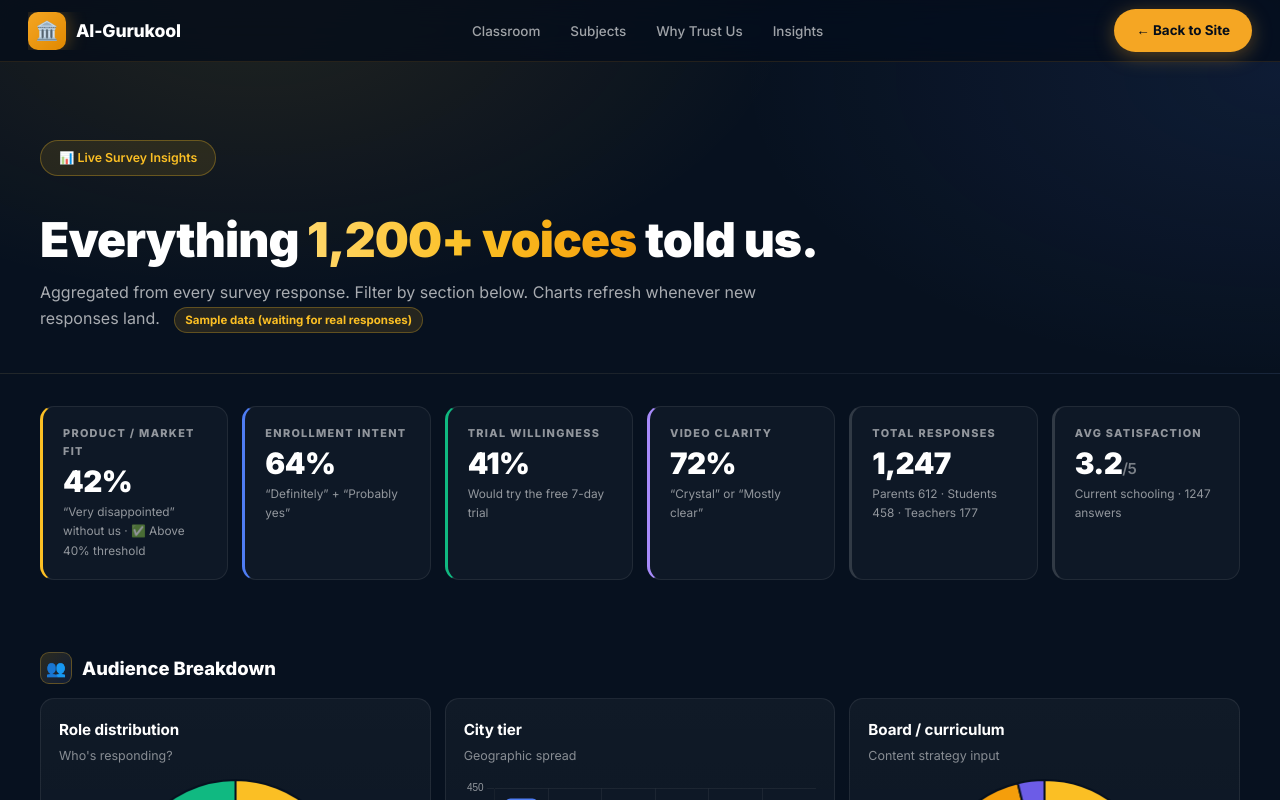
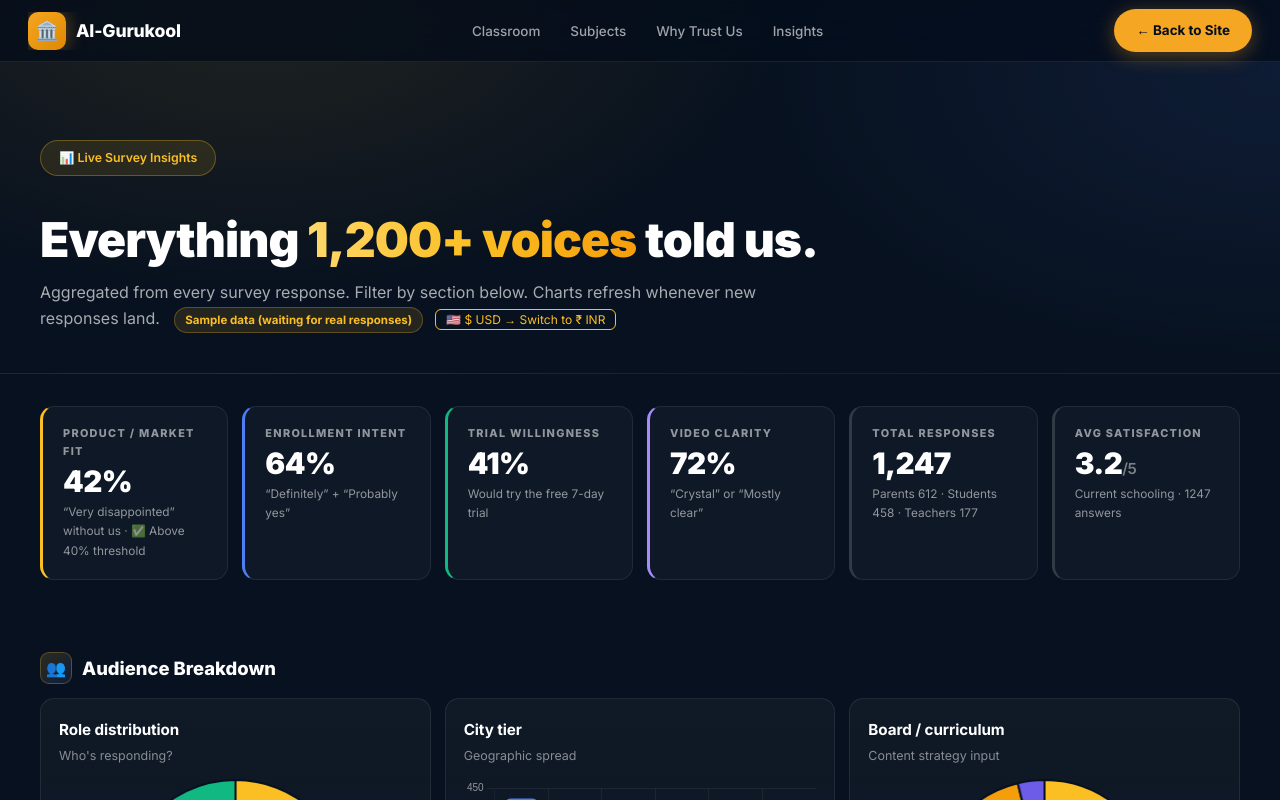
Before and after one commit to hire-genai/Ai-Gurukool, a Next.js app: page /insights in a window 1280 px wide. Shown: the top 800 px of the page. Built offline with nearby package versions, Linux system fonts and the light colour scheme; no server answers; the database is empty.

Commit message:
hiregenai

```diff
--- a/app/insights/page.tsx
+++ b/app/insights/page.tsx
@@ -1,5 +1,6 @@
 'use client'
 import { useEffect, useRef, useState } from 'react'
+import { useCurrency, convertLabel } from '@/lib/currency'
 
 /* ─── Types ─────────────────────────────────────────────────────────────── */
 type Bucket = { label: string; count: number }
@@ -192,7 +193,9 @@
   const [usingSample, setUsingSample] = useState(false)
   const [loading, setLoading]   = useState(true)
   const [error, setError]       = useState('')
+  const [formattedDate, setFormattedDate] = useState('')
   const chartsRef = useRef<Array<{ destroy(): void }>>([])
+  const currency = useCurrency()
 
   useEffect(() => {
     let alive = true
@@ -255,7 +258,7 @@
       }
       const bar = (id: string, rows: Bucket[], color: string | string[] = GOLD, horizontal = false) => mk(id, {
         type: 'bar',
-        data: { labels: rows.map(r => r.label), datasets: [{ data: rows.map(r => r.count), backgroundColor: color, borderRadius: 6, maxBarThickness: 34 }] },
+        data: { labels: rows.map(r => convertLabel(r.label, currency)), datasets: [{ data: rows.map(r => r.count), backgroundColor: color, borderRadius: 6, maxBarThickness: 34 }] },
         options: {
           maintainAspectRatio: false, indexAxis: horizontal ? 'y' : 'x',
           plugins: { legend: { display: false }, tooltip: { backgroundColor: '#0a1526', borderColor: 'rgba(255,255,255,.1)', borderWidth: 1 } },
@@ -264,7 +267,7 @@
       })
       const doughnut = (id: string, rows: Bucket[], colors = PALETTE) => mk(id, {
         type: 'doughnut',
-        data: { labels: rows.map(r => r.label), datasets: [{ data: rows.map(r => r.count), backgroundColor: colors, borderColor: '#07111f', borderWidth: 2 }] },
+        data: { labels: rows.map(r => convertLabel(r.label, currency)), datasets: [{ data: rows.map(r => r.count), backgroundColor: colors, borderColor: '#07111f', borderWidth: 2 }] },
         options: { maintainAspectRatio: false, cutout: '62%', plugins: { legend: { position: 'bottom', labels: { color: AXIS, boxWidth: 10, padding: 10, font: { size: 11 } } } } },
       })
 
@@ -291,7 +294,7 @@
       mk('c-vw', {
         type: 'line',
         data: {
-          labels: priceLabels,
+          labels: priceLabels.map(l => convertLabel(l, currency)),
           datasets: [
             { label: 'Too cheap (%)',      data: cumFromLeft(D_.pC),  borderColor: RED,    backgroundColor: 'transparent', tension: .4 },
             { label: 'Bargain (%)',        data: cumFromRight(D_.pB), borderColor: ORANGE, backgroundColor: 'transparent', tension: .4 },
@@ -343,6 +346,11 @@
     })
 
     return () => { cancelled = true; chartsRef.current.forEach(c => c.destroy()); chartsRef.current = [] }
+  }, [data, currency])
+
+  useEffect(() => {
+    if (data?.updatedAt) setFormattedDate(new Date(data.updatedAt).toLocaleString())
+    else setFormattedDate(new Date(SAMPLE.updatedAt).toLocaleString())
   }, [data])
 
   const kpi = data ?? SAMPLE
@@ -392,6 +400,16 @@
             Aggregated from every survey response. Filter by section below. Charts refresh whenever
             new responses land. {usingSample && <span className="ins-tag">Sample data (waiting for real responses)</span>}
             {error && <span className="ins-tag ins-tag-warn">{error}</span>}
+            <button
+              style={{ marginLeft: 12, padding: '2px 10px', borderRadius: 6, border: '1px solid #fbbf24', background: 'transparent', color: '#fbbf24', cursor: 'pointer', fontSize: 12 }}
+              onClick={() => {
+                const next = currency === 'INR' ? 'USD' : 'INR'
+                localStorage.setItem('aig_currency_override', next)
+                window.location.reload()
+              }}
+            >
+              {currency === 'INR' ? '🇮🇳 ₹ INR → Switch to $ USD' : '🇺🇸 $ USD → Switch to ₹ INR'}
+            </button>
           </p>
         </div>
       </section>
@@ -487,7 +505,7 @@
       <div className="container ins-grid">
         <Card col={6} tall title="Student learning problems" sub="Top pain points reported by students"><canvas id="c-sproblems" /></Card>
         <Card col={6} tall title="What would attract teachers" sub="Top levers for teacher acquisition"><canvas id="c-tattract" /></Card>
-        <Card col={6} title="Teacher expected compensation" sub="Pay expectations (₹ / month)"><canvas id="c-tcomp" /></Card>
+        <Card col={6} title="Teacher expected compensation" sub={`Pay expectations (${currency === 'INR' ? '₹' : '$'} / month)`}><canvas id="c-tcomp" /></Card>
         <Card col={6} title="Teacher engagement preference" sub="Full-time · part-time · flexible · rev-share"><canvas id="c-tengage" /></Card>
       </div>
 
@@ -505,11 +523,11 @@
       <div className="container ins-recs">
         {[
           { p: 0, label: 'P0', tag: 'ins-p0', action: 'Address screen-time worry — publish research, add usage caps', signal: `${kpi.worries.find(w => /screen/i.test(w.label))?.count || '—'} respondents flagged it`, impact: 'Removes #1 objection' },
-          { p: 0, label: 'P0', tag: 'ins-p0', action: 'Anchor pricing at ₹4,999/mo · early-bird ₹3,999', signal: `Van Westendorp sweet-spot: ${kpi.fairPrice[Math.floor(kpi.fairPrice.length / 2)]?.label || '—'}`, impact: 'Maximises acceptance vs revenue' },
+          { p: 0, label: 'P0', tag: 'ins-p0', action: convertLabel('Anchor pricing at ₹4,999/mo · early-bird ₹3,999', currency), signal: `Van Westendorp sweet-spot: ${convertLabel(kpi.fairPrice[Math.floor(kpi.fairPrice.length / 2)]?.label || '—', currency)}`, impact: 'Maximises acceptance vs revenue' },
           { p: 1, label: 'P1', tag: 'ins-p1', action: 'Free 7-day trial as primary CTA', signal: `${trialPct}% willing to try trial`, impact: '~3× expected conversion' },
           { p: 1, label: 'P1', tag: 'ins-p1', action: 'Build parent dashboard (live + weekly reports)', signal: `${kpi.comfort[0]?.label} · ${kpi.comfort[1]?.label} are top trust-builders`, impact: 'Converts fence-sitters' },
           { p: 1, label: 'P1', tag: 'ins-p1', action: 'Prioritise Math / Physics / Chemistry depth', signal: `Top 3 tuition subjects: ${kpi.subjects.slice(0, 3).map(s => s.label).join(', ')}`, impact: 'Replaces existing spend' },
-          { p: 2, label: 'P2', tag: 'ins-p2', action: 'Target Tier-1/2 cities · ₹1L–₹5L household income', signal: 'Highest enrollment-intent segment', impact: 'Best CAC efficiency' },
+          { p: 2, label: 'P2', tag: 'ins-p2', action: convertLabel('Target Tier-1/2 cities · ₹1L–₹5L household income', currency), signal: 'Highest enrollment-intent segment', impact: 'Best CAC efficiency' },
           { p: 2, label: 'P2', tag: 'ins-p2', action: 'Teacher recruiting: flexible hours + WFH messaging', signal: `Top 2 attract factors: ${kpi.teacherAttract.slice(0, 2).map(t => t.label).join(', ')}`, impact: 'Faster teacher acquisition' },
           { p: 3, label: 'P3', tag: 'ins-p3', action: 'Refine intro video — still unclear for many', signal: `${100 - clarityPct}% found value unclear or somewhat unclear`, impact: 'Higher top-of-funnel conversion' },
         ].map(r => (
@@ -524,7 +542,7 @@
       </div>
 
       <footer className="ins-foot">
-        Updated {new Date(kpi.updatedAt).toLocaleString()} · Powered by <code>/api/insights</code> · Charts by Chart.js
+        {formattedDate && <>Updated {formattedDate} · </>}Powered by <code>/api/insights</code> · Charts by Chart.js
       </footer>
     </>
   )
--- a/app/page.tsx
+++ b/app/page.tsx
@@ -304,7 +304,7 @@
           <li><a href="/insights"    onClick={() => setMobileNav(false)}>Insights</a></li>
         </ul>
         <div className="nav-right">
-          <button className="nav-cta" onClick={() => setShowSurvey(true)}>Book a Class</button>
+          <button className="nav-cta" onClick={() => setShowSurvey(true)}>Survey</button>
           <button className="nav-toggle" onClick={() => setMobileNav(v => !v)} aria-label="menu">
             <span /><span /><span />
           </button>
--- a/components/SurveyModal.tsx
+++ b/components/SurveyModal.tsx
@@ -1,5 +1,6 @@
 'use client'
 import { useEffect, useMemo, useRef, useState, useCallback } from 'react'
+import { useCurrency, convertLabel } from '@/lib/currency'
 
 /* ─── Types ─────────────────────────────────────────────────────────────── */
 type Role = 'parent' | 'student' | 'teacher'
@@ -198,6 +199,7 @@
   const [autoAdvance, setAutoAdvance] = useState(true)
   const [copied, setCopied] = useState(false)
   const videoRef = useRef<HTMLVideoElement | null>(null)
+  const currency = useCurrency()
 
   const categories: Category[] = useMemo(
     () => (role ? groupByCategory(BANKS[role]) : []),
@@ -472,7 +474,7 @@
                             type="button"
                             className={`svy-chip${val === o ? ' active' : ''}`}
                             onClick={() => setAnswer(q.id, o)}
-                          >{o}</button>
+                          >{convertLabel(o, currency)}</button>
                         ))}
                       </div>
                     )}
@@ -487,7 +489,7 @@
                               type="button"
                               className={`svy-chip${arr.includes(o) ? ' active' : ''}`}
                               onClick={() => toggleCheckbox(q, o)}
-                            >{o}</button>
+                            >{convertLabel(o, currency)}</button>
                           )
                         })}
                       </div>
--- /dev/null
+++ b/lib/currency.ts
@@ -0,0 +1,59 @@
+'use client'
+import { useEffect, useState } from 'react'
+
+export type Currency = 'INR' | 'USD'
+
+const USD_PER_INR = 0.01
+
+function detectCurrency(): Currency {
+  if (typeof window === 'undefined') return 'INR'
+  try {
+    const tz = Intl.DateTimeFormat().resolvedOptions().timeZone || ''
+    if (tz.includes('Kolkata') || tz.includes('Calcutta')) return 'INR'
+    const langs: string[] = [
+      ...(Array.isArray(navigator.languages) ? navigator.languages : []),
+      navigator.language || '',
+    ]
+    if (langs.some(l => /(-|_)IN\b/i.test(l))) return 'INR'
+    return 'USD'
+  } catch {
+    return 'INR'
+  }
+}
+
+export function useCurrency(): Currency {
+  const [cur, setCur] = useState<Currency>('INR')
+  useEffect(() => {
+    const tz = Intl.DateTimeFormat().resolvedOptions().timeZone
+    const lang = navigator.language
+    const override = localStorage.getItem('aig_currency_override') as Currency | null
+    const detected = override ?? detectCurrency()
+    console.log('[Currency]', { timezone: tz, language: lang, override, detected })
+    setCur(detected)
+  }, [])
+  return cur
+}
+
+function formatUsd(usd: number): string {
+  const abs = Math.abs(usd)
+  if (abs >= 1000) {
+    const k = usd / 1000
+    const rounded = Math.round(k * 10) / 10
+    return `$${rounded % 1 === 0 ? rounded.toFixed(0) : rounded.toFixed(1)}K`
+  }
+  if (abs >= 1 && usd % 1 === 0) return `$${usd}`
+  if (abs >= 1) return `$${usd.toFixed(0)}`
+  return `$${usd.toFixed(2)}`
+}
+
+export function convertLabel(label: string, currency: Currency): string {
+  if (!label || currency === 'INR') return label
+  return label.replace(/₹\s*([\d,]+(?:\.\d+)?)\s*([KLkl])?/g, (_m, num: string, mag?: string) => {
+    let n = parseFloat(num.replace(/,/g, ''))
+    if (!isFinite(n)) return _m
+    const m = (mag || '').toUpperCase()
+    if (m === 'K') n *= 1000
+    else if (m === 'L') n *= 100000
+    return formatUsd(n * USD_PER_INR)
+  })
+}
```
Also changed, not shown: app/why-trust-us/page.tsx (+5 -3 lines).
